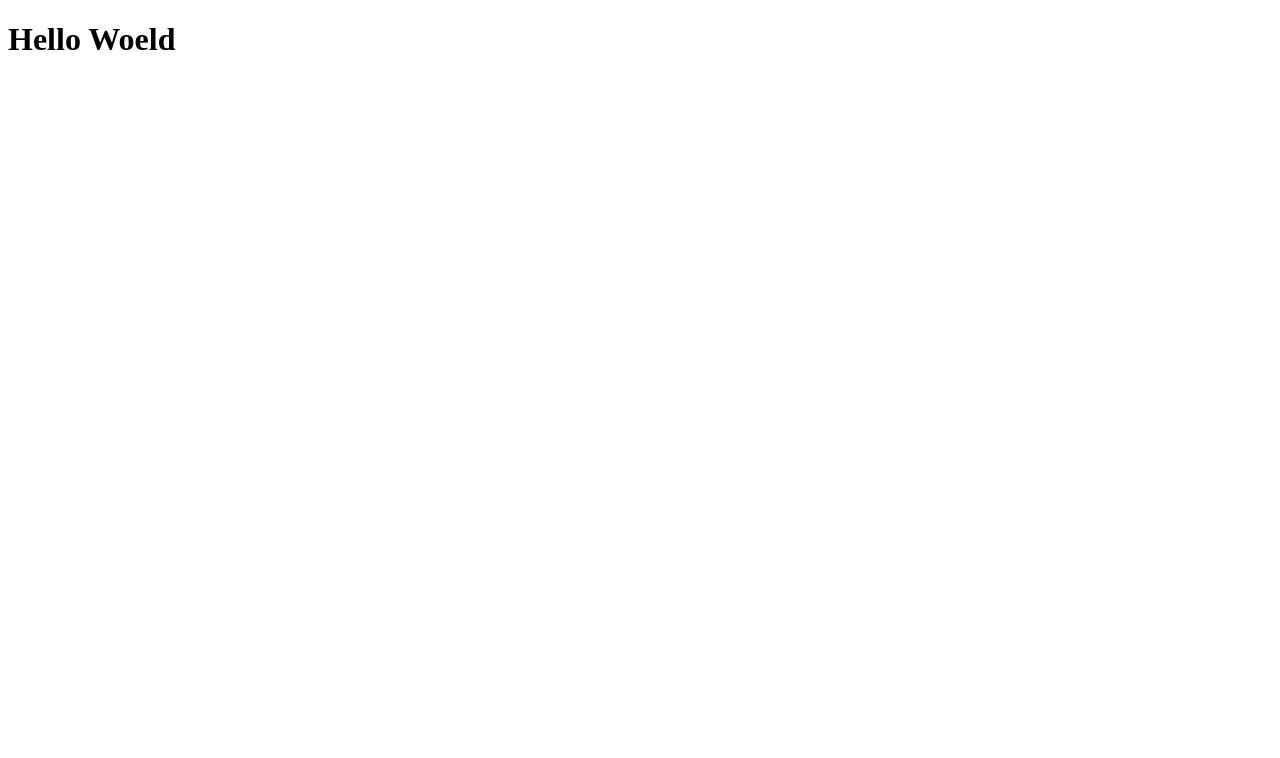
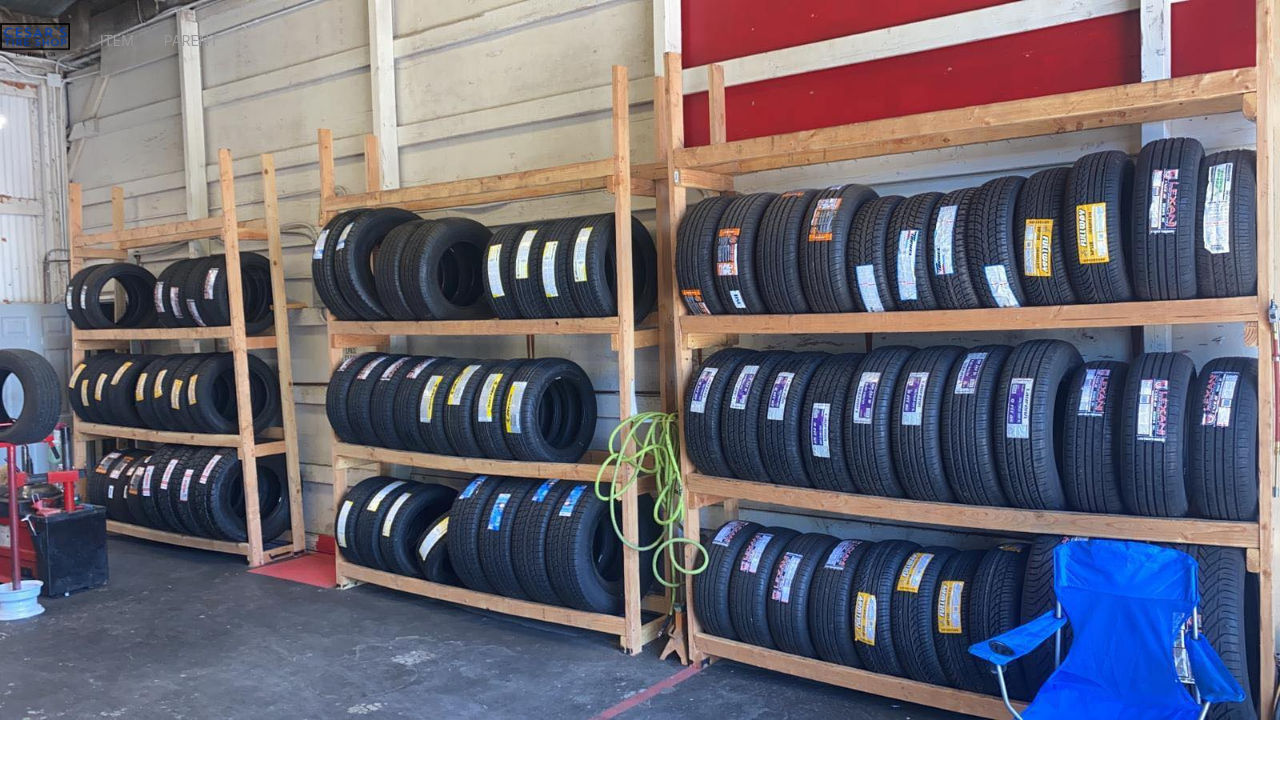
Before and after one commit to EdgarChavez340/CesarsTiresShop.github.io, a plain HTML site: page index.html in a window 1280 px wide. Drawn offline with nearby package versions, Linux system fonts and the light colour scheme.

Commit message:
image additions

```diff
--- a/index.html
+++ b/index.html
@@ -2,10 +2,42 @@
 <html>
 <head>
 	<title>Edgar Chavez</title>
+	<link rel="stylesheet" href="https://cdn.jsdelivr.net/npm/uikit@3.5.5/dist/css/uikit.min.css" />
+	<!-- UIkit JS -->
+	<script src="https://cdn.jsdelivr.net/npm/uikit@3.5.5/dist/js/uikit.min.js"></script>
+	<script src="https://cdn.jsdelivr.net/npm/uikit@3.5.5/dist/js/uikit-icons.min.js"></script>
 	<link rel="stylesheet" type="text/css" href="style.css">
 </head>
 <body>
-	<h1>Hello Woeld</h1>
+	<header>
+		<div class="uk-position-relative">
+    <img src="images/image-1.jpg" alt="">
+    <div class="uk-position-top">
+        <nav class="uk-navbar-container uk-navbar-transparent" uk-navbar>
+            <div class="uk-navbar-left">
+                <ul class="uk-navbar-nav">
+                    <li class="uk-active"><a href="index.html"><img src="images/cesar-tires-shop-logo.png" width="70px"></a></li>
+                    <li><a href="#">Item</a></li>
+                    <li>
+                        <a href="#">Parent</a>
+                        <div class="uk-navbar-dropdown">
+                            <ul class="uk-nav uk-navbar-dropdown-nav">
+                                <li class="uk-active"><a href="#">Active</a></li>
+                                <li><a href="#">Item</a></li>
+                                <li class="uk-nav-header">Header</li>
+                                <li><a href="#">Item</a></li>
+                                <li><a href="#">Item</a></li>
+                                <li class="uk-nav-divider"></li>
+                                <li><a href="#">Item</a></li>
+                            </ul>
+                        </div>
+                    </li>
+                </ul>
+            </div>
+        </nav>
+    </div>
+</div>
+	</header>
 
 </body>
 </html>
```
Also changed, not shown: Images/cesar-tires-shop-logo.png (added), Images/image-1.jpg (added), Images/image-10.PNG (added), Images/image-2.jpg (added), Images/image-3.jpg (added), Images/image-4.jpg (added), Images/image-5.jpg (added), Images/image-6.jpg (added), Images/image-7.jpg (added), Images/image-8.jpg (added).
